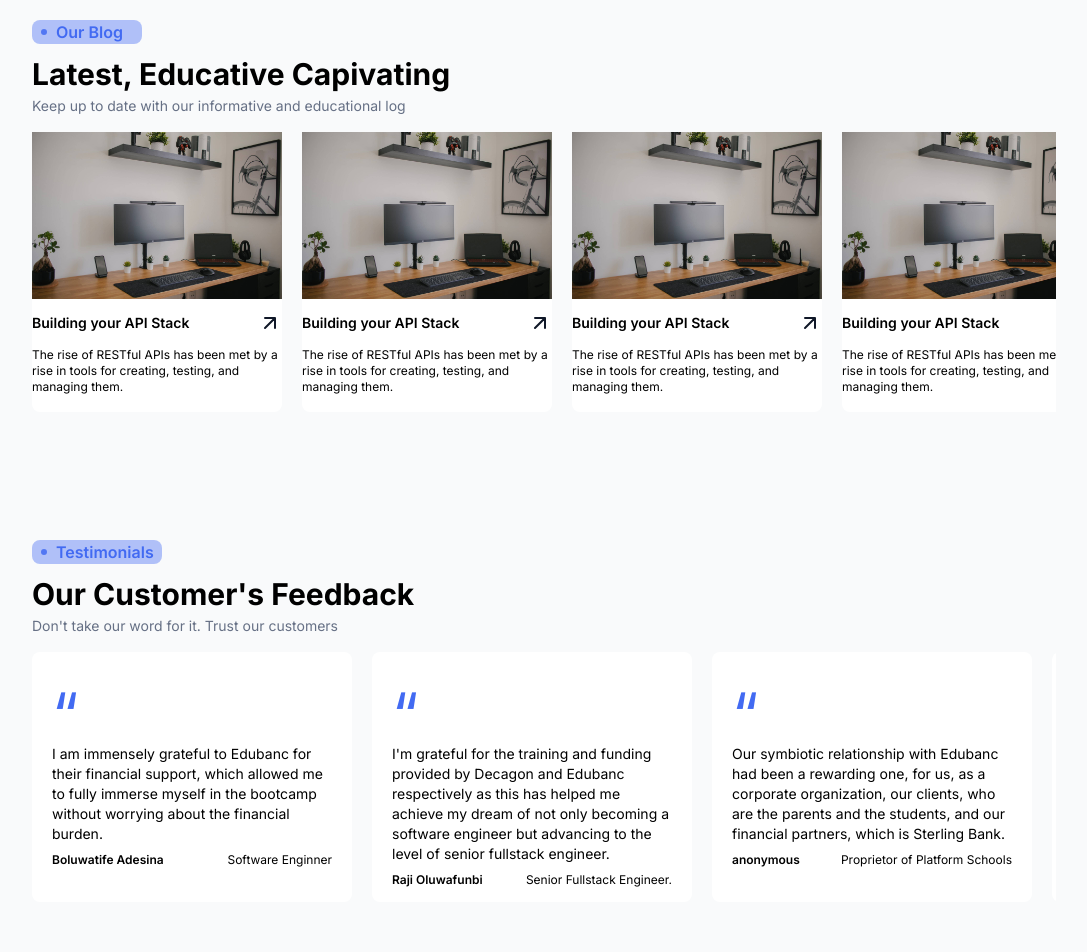
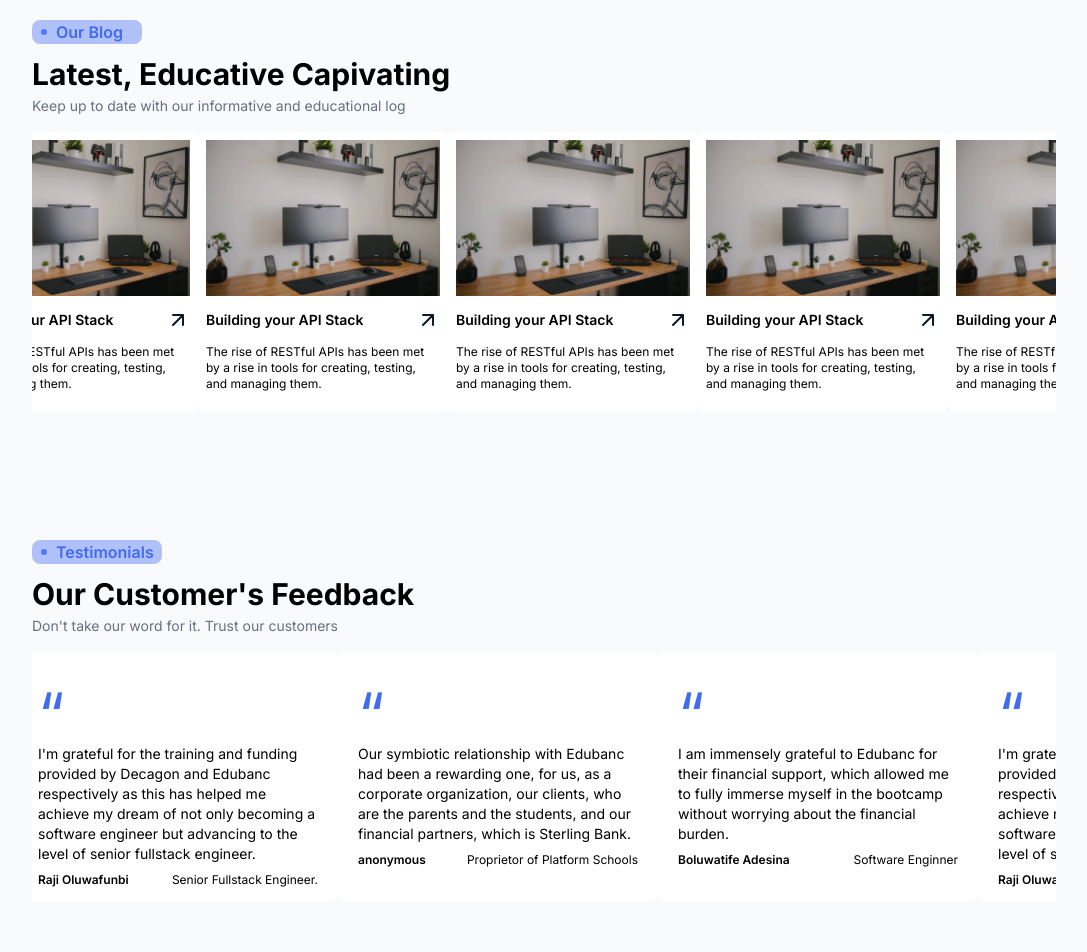
Before and after one commit to JosephIgbaji/edubanc, a Next.js app: page / in a window 1280 px wide. Shown: the part 2620-3572 px from the top of the page, without its empty margins (96-1183 px from the left). Built offline with nearby package versions, Linux system fonts and the light colour scheme.

Commit message:
marque flow added

```diff
--- a/package.json
+++ b/package.json
@@ -12,6 +12,7 @@
     "next": "14.1.0",
     "react": "^18",
     "react-dom": "^18",
+    "react-fast-marquee": "^1.6.3",
     "react-responsive-carousel": "^3.2.23"
   },
   "devDependencies": {
--- a/src/components/ProductCard.jsx
+++ b/src/components/ProductCard.jsx
@@ -2,6 +2,7 @@ import React from "react";
 import Link from "next/link";
 
 const ProductCard = ({ soon, color, icon, title, details, linkTo }) => {
+  const bghoverStyles = "";
   return (
     <div className="relative flex flex-col items-center gap-5 py-7 px-4 text-center bg-white rounded-lg w-[300px] h-[260px]">
       <div
@@ -15,6 +16,7 @@ const ProductCard = ({ soon, color, icon, title, details, linkTo }) => {
       {!soon ? (
         <Link href={linkTo}>
           <div className="flex">
+            {/* <p style={{ color: color }} className="bg-[]"> */}
             <p style={{ color: color }}>Explore Now</p>
             <svg
               width="21"
--- a/src/components/header/Header.jsx
+++ b/src/components/header/Header.jsx
@@ -25,7 +25,7 @@ const Header = () => {
             <Image src="/logo.png" width={117} height={49} alt="logo" />
           </Link>
         </div>
-        <div className="hidden md:flex gap-5 text-black text-opacity-50">
+        <div className="hidden lg:flex gap-5 text-black text-opacity-50">
           <Link
             href="/"
             className={currentRoute === "/" ? activeStyle : linkStyle}
--- a/src/components/home/HomeBlogCard.jsx
+++ b/src/components/home/HomeBlogCard.jsx
@@ -3,7 +3,7 @@ import Image from "next/image";
 
 const HomeBlogCard = ({ heading, post, image }) => {
   return (
-    <div className="min-w-[250px] max-w-[250px] h-[280px] bg-white rounded-lg">
+    <div className="w-[250px] p-2 h-[280px] bg-white rounded-lg">
       <Image src={image} width={250} height={200} />
 
       <div className="flex gap-2 my-3 text-xs justify-between items-center">
@@ -18,9 +18,9 @@ const HomeBlogCard = ({ heading, post, image }) => {
           <path
             d="M7 17L17 7M17 7H7M17 7V17"
             stroke="#101828"
-            stroke-width="2"
-            stroke-linecap="round"
-            stroke-linejoin="round"
+            strokeWidth="2"
+            strokeLinecap="round"
+            strokeLinejoin="round"
           />
         </svg>
       </div>
--- a/src/components/home/OurBlog.jsx
+++ b/src/components/home/OurBlog.jsx
@@ -1,5 +1,6 @@
 import React from "react";
 import HomeBlogCard from "./HomeBlogCard";
+import Marquee from "react-fast-marquee";
 
 const OurBlog = () => {
   return (
@@ -22,7 +23,8 @@ const OurBlog = () => {
       <p className="text-textGray mb-4 text-sm max-w-[600px] text-center sm:text-left">
         Keep up to date with our informative and educational log
       </p>
-      <div className="flex gap-5 w-full overflow-x-scroll">
+      <Marquee>
+        {/* <div className="flex gap-5 w-full overflow-x-scroll"> */}
         {/* <div className="grid gap-10 grid-cols-1 sm:grid-cols-2 lg:grid-cols-3"> */}
         <HomeBlogCard
           image="/blog-api-stack.jpeg"
@@ -59,7 +61,8 @@ const OurBlog = () => {
           heading="Building your API Stack"
           post="The rise of RESTful APIs has been met by a rise in tools for creating, testing, and managing them."
         />
-      </div>
+        {/* </div> */}
+      </Marquee>
     </div>
   );
 };
--- a/src/components/home/TestimonialCard.jsx
+++ b/src/components/home/TestimonialCard.jsx
@@ -2,7 +2,7 @@ import React from "react";
 
 const TestimonialCard = ({ testmonial, author, role }) => {
   return (
-    <div className="min-w-[320px] h-[250px] py-[32px] px-5 bg-white rounded-lg">
+    <div className="w-[320px] h-[250px] py-[32px] px-5 bg-white rounded-lg">
       <h2 className="text-4xl md:text-6xl text-primary">“</h2>
       <p className="text-sm mb-2 ">{testmonial}</p>
       <div className="flex gap-2 text-xs flex-col md:flex-row md:justify-between md:items-center">
--- a/src/components/home/Testimonials.jsx
+++ b/src/components/home/Testimonials.jsx
@@ -1,5 +1,6 @@
 import React from "react";
 import TestimonialCard from "./TestimonialCard";
+import Marquee from "react-fast-marquee";
 
 const Testimonials = () => {
   return (
@@ -22,8 +23,9 @@ const Testimonials = () => {
       <p className="text-textGray mb-4 text-sm max-w-[600px] text-center sm:text-left">
         Don&apos;t take our word for it. Trust our customers
       </p>
-      <div className="flex gap-5 w-full overflow-x-scroll">
-        {/* <div className="grid gap-10 grid-cols-1 sm:grid-cols-2 lg:grid-cols-3"> */}
+      {/* <div className="flex gap-5 w-full overflow-x-scroll scroll-smooth"> */}
+      {/* <div className="grid gap-10 grid-cols-1 sm:grid-cols-2 lg:grid-cols-3"> */}
+      <Marquee>
         <TestimonialCard
           testmonial="I am immensely grateful to Edubanc for their financial support, which allowed me to fully immerse myself in the bootcamp without worrying about the financial burden."
           author="Boluwatife Adesina"
@@ -69,7 +71,8 @@ const Testimonials = () => {
           author="anonymous"
           role="Proprietor of Platform Schools"
         />
-      </div>
+      </Marquee>
+      {/* </div> */}
     </div>
   );
 };
```
Also changed, not shown: 1 other file (tests, documents, lock files or other folders).
